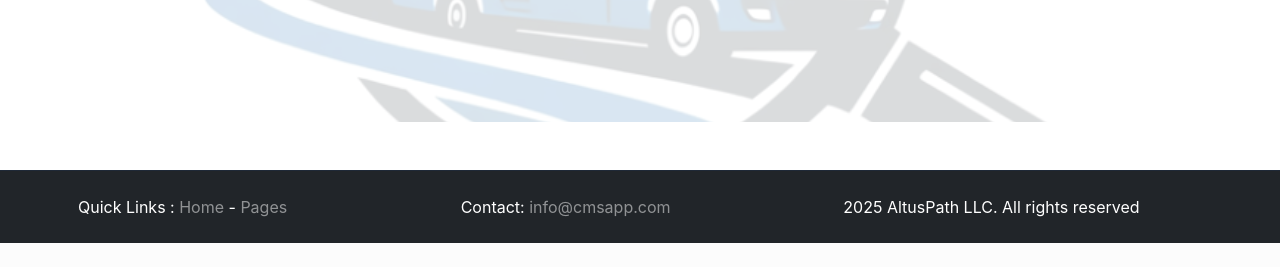
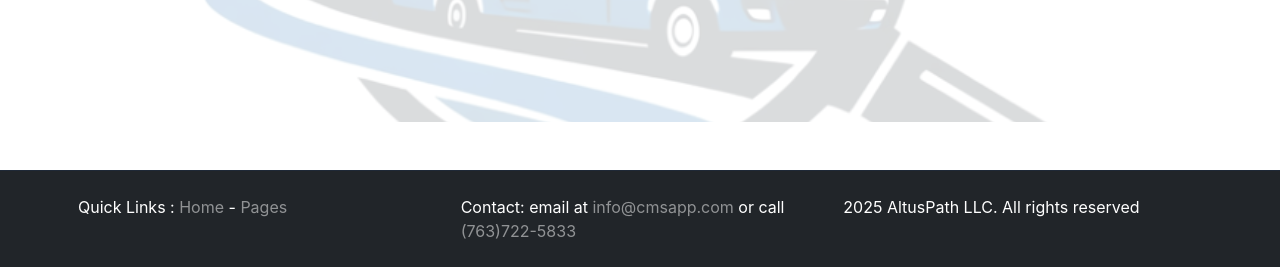
Before and after one commit to cjgarness/cmsapp, a Django app: page /pages/ in a window 1280 px wide. Shown: the part 579-846 px from the top of the page. Before the commit the page ends 822 px from the top, so only its background shows below. Run offline with Django 5.2, Linux system fonts and the light colour scheme; data that the repository does not hold is empty; some libraries are stand-ins or nearby versions.

Commit message:
updated footer with correct contact information

```diff
--- a/templates/includes/footer.html
+++ b/templates/includes/footer.html
@@ -5,7 +5,7 @@
                 Quick Links : <a href="{% url 'pages:homepage' %}" class="text-white-50">Home</a> - <a href="{% url 'pages:page_list' %}" class="text-white-50">Pages</a>
             </div>
             <div class="col-md-4">
-                Contact:  <a href="mailto:info@cmsapp.com" class="text-white-50">info@cmsapp.com</a>
+                Contact:  email at <a href="mailto:info@rvscope.com" class="text-white-50">info@cmsapp.com</a> or call <a href="tel:+17637225833" class="text-white-50">(763)722-5833</a>
             </div>
             <div class="col-md-4">2025 AltusPath LLC. All rights reserved</div>
         </div>
```
